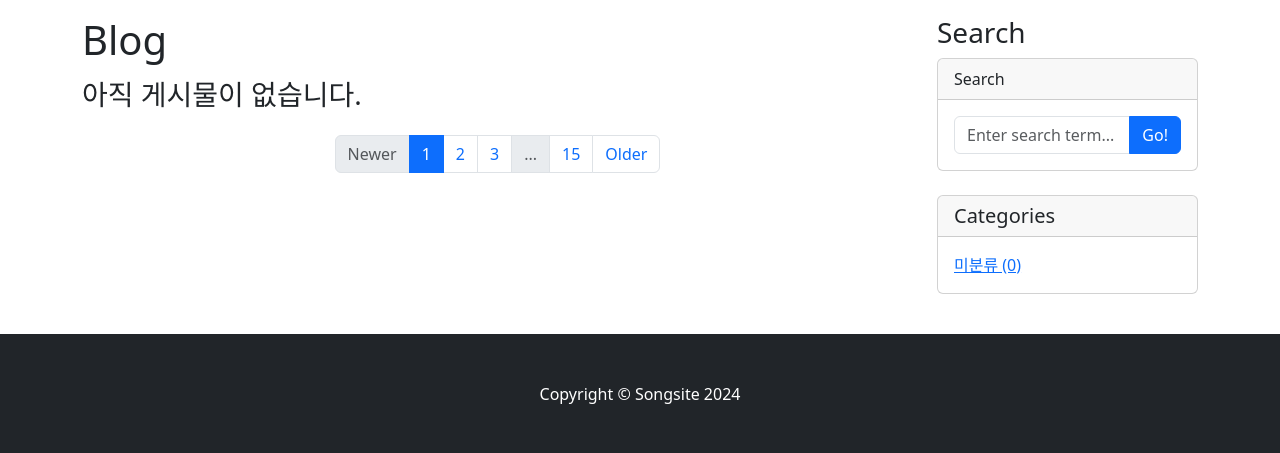
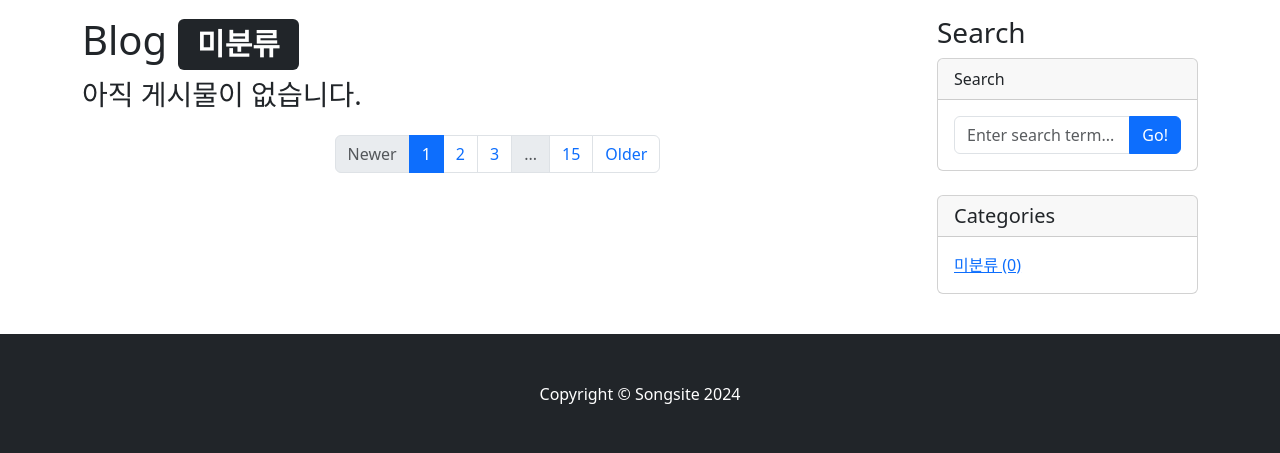
Before and after one commit to KIMBBOI/django_blog_songsite, a Django app: page /blog/category/no_category/ in a window 1280 px wide. Shown: the part 56-509 px from the top of the page. Run offline with Django 5.2, Linux system fonts and the light colour scheme; data that the repository does not hold is empty; some libraries are stand-ins or nearby versions.

Commit message:
카테고리 뱃지 모양 및 색상 수정

```diff
--- a/blog/templates/blog/post_detail.html
+++ b/blog/templates/blog/post_detail.html
@@ -1,9 +1,7 @@
 {% extends 'blog/base.html' %}
-
 {% block head_title %}
     {{ post.title }} - Blog
 {% endblock %}
-
 {% block main_area %}
 
     <div id="post-area">
--- a/blog/templates/blog/post_list.html
+++ b/blog/templates/blog/post_list.html
@@ -1,7 +1,7 @@
 {% extends 'blog/base.html' %}
 
 {% block main_area %}
-    <h1>Blog {% if category %}<span class="badge badge-secondary">{{ category }}</span>{% endif %}</h1>
+    <h1>Blog {% if category %}<span class="badge text-bg-dark">{{ category }}</span>{% endif %}</h1>
 
     {% if post_list.exists %}
         {% for p in post_list %}
```
Also changed, not shown: blog/tests.py (+7 -0 lines), blog/templates/blog/base.html (indentation only).
